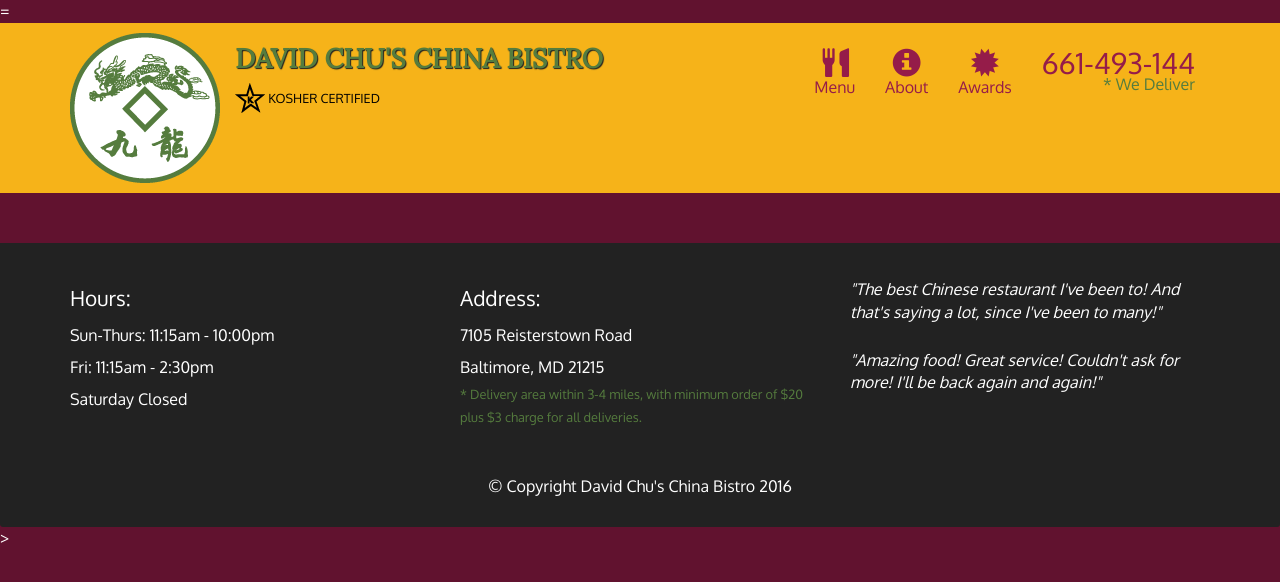
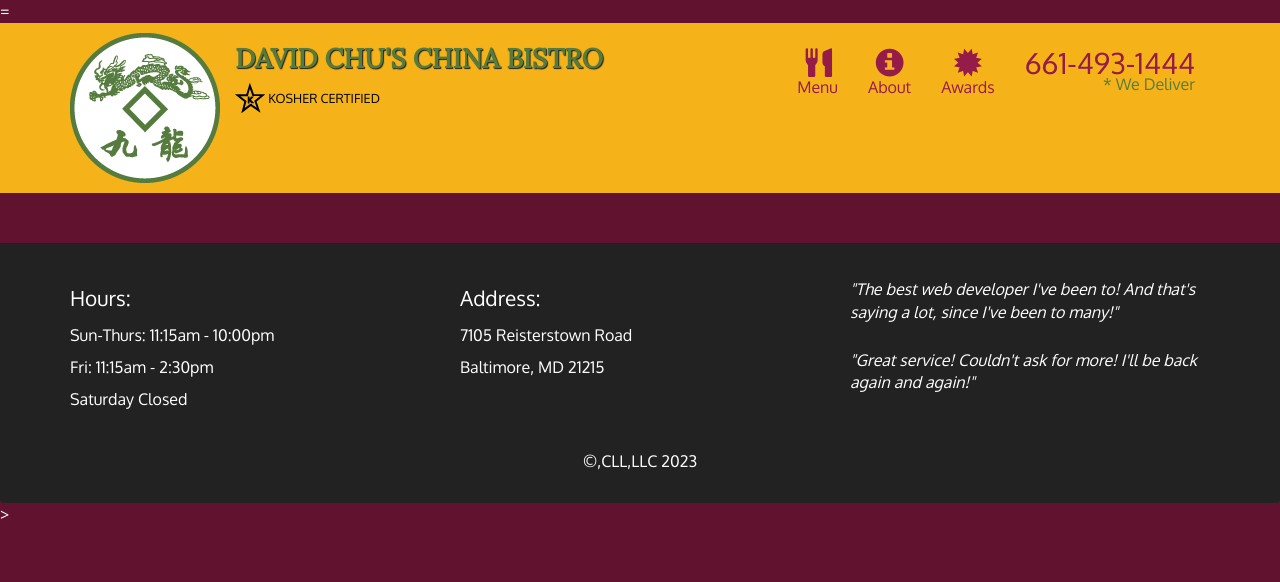
Before and after one commit to MnkyBr8n/Coursera-mods, a plain HTML site: page index.html in a window 1280 px wide. Drawn offline with Linux system fonts and the light colour scheme; a script that the page names is missing.

Commit message:
Update index.html

```diff
--- a/index.html
+++ b/index.html
@@ -55,7 +55,7 @@
             </li>
             <li id="phone" class="hidden-xs">
               <a href="tel:661-493-1444">
-                <span>661-493-144</span></a><div>* We Deliver</div>
+                <span>661-493-1444</span></a><div>* We Deliver</div>
             </li>
           </ul><!-- #nav-list -->
         </div><!-- .collapse .navbar-collapse -->
@@ -64,7 +64,7 @@
   </header>
 
   <div id="call-btn" class="visible-xs">
-    <a class="btn" href="tel:410-602-5008">
+    <a class="btn" href="tel:661-493-1444">
     <span class="glyphicon glyphicon-earphone"></span>
     410-602-5008
     </a>
@@ -87,15 +87,15 @@
           <span>Address:</span><br>
           7105 Reisterstown Road<br>
           Baltimore, MD 21215
-          <p>* Delivery area within 3-4 miles, with minimum order of $20 plus $3 charge for all deliveries.</p>
+          <p></p>
           <hr class="visible-xs">
         </section>
         <section id="testimonials" class="col-sm-4">
-          <p>"The best Chinese restaurant I've been to! And that's saying a lot, since I've been to many!"</p>
-          <p>"Amazing food! Great service! Couldn't ask for more! I'll be back again and again!"</p>
+          <p>"The best web developer I've been to! And that's saying a lot, since I've been to many!"</p>
+          <p>"Great service! Couldn't ask for more! I'll be back again and again!"</p>
         </section>
       </div>
-      <div class="text-center">&copy; Copyright David Chu's China Bistro 2016</div>
+      <div class="text-center">&copy,CLL,LLC 2023</div>
     </div>
   </footer>
 
```
